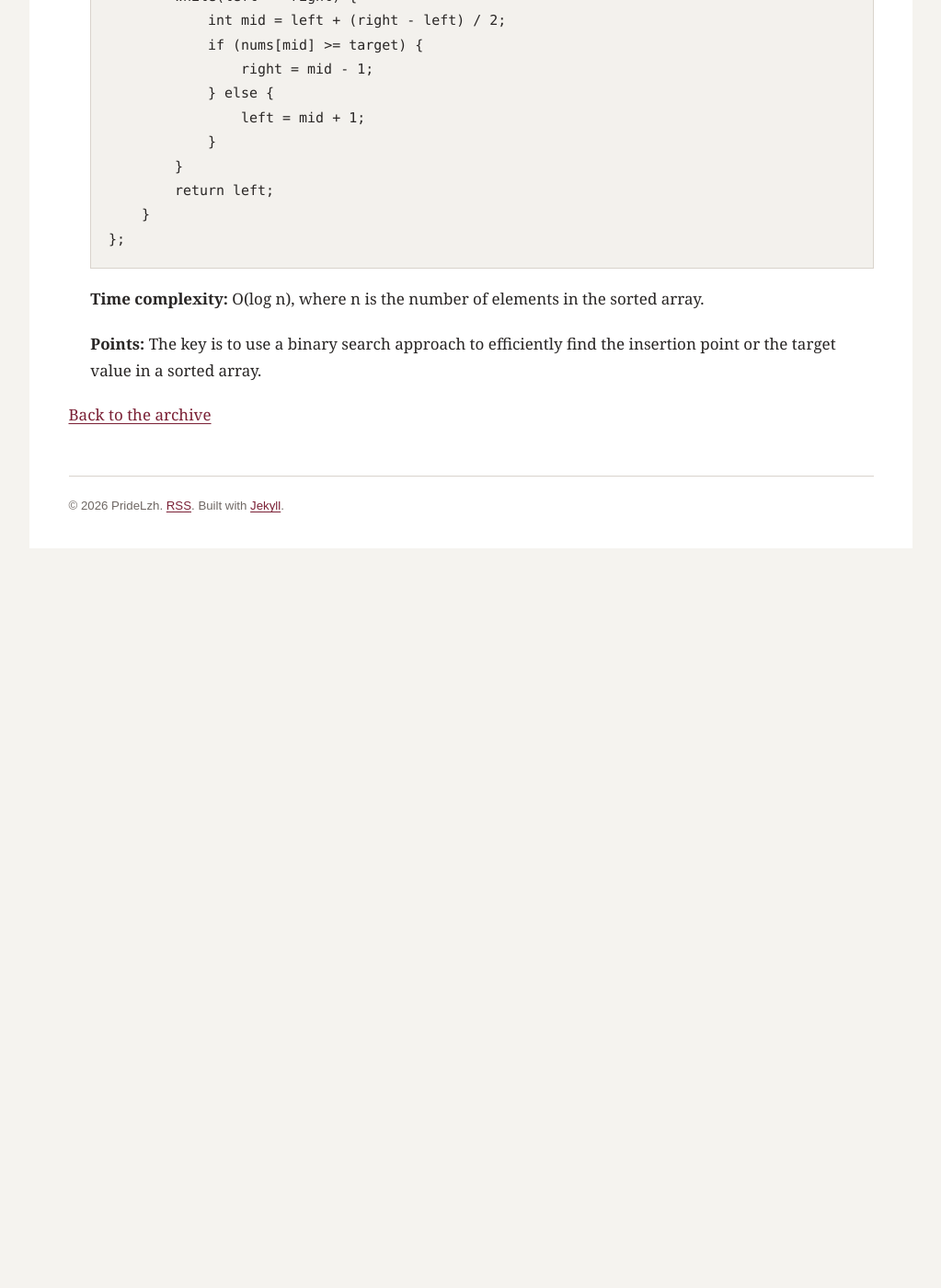
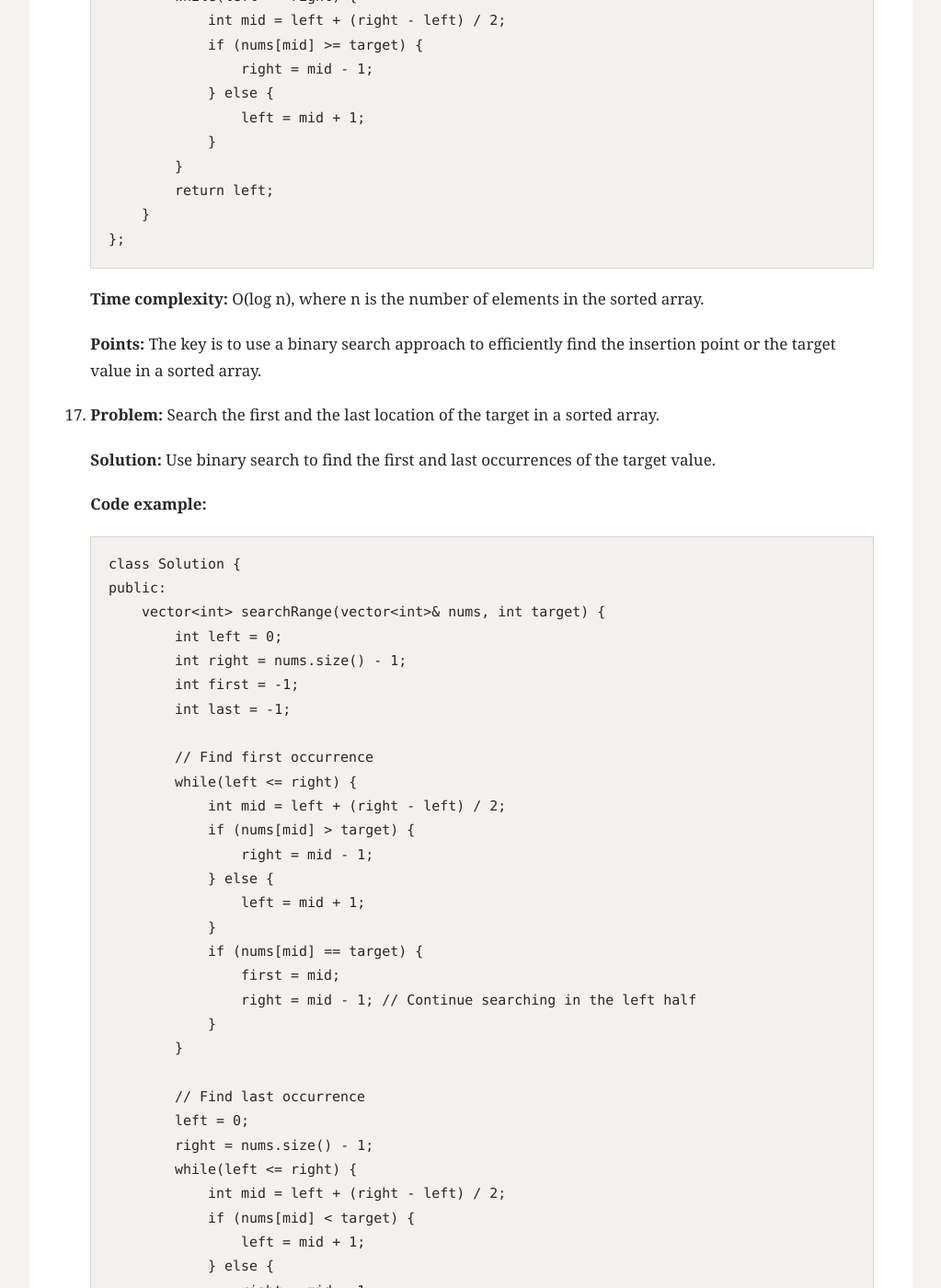
Before and after one commit to pridelzh/pridelzh.github.io, a Jekyll site: the page built from _posts/2026-08-02-record-algorithm-exercise.md, in a window 1280 px wide and 1400 px high, scrolled down 20574 px. Shown: the whole window at 92% size, without its empty margins (128-1151 px from the left). Built offline with Jekyll 4.4.1, drawn with Linux system fonts in a browser that asks for light colours; before the commit the page ends 21204 px from its top, so only the background shows below that; some of the changed text lies outside the part shown.

Commit message:
update 2026-08-02-record-algorithm-exercise.md on 2026/08/06

````diff
--- a/_posts/2026-08-02-record-algorithm-exercise.md
+++ b/_posts/2026-08-02-record-algorithm-exercise.md
@@ -716,3 +716,59 @@ excerpt: "A record of traditional algorithm exercises."
     **Time complexity:** O(log n), where n is the number of elements in the sorted array.
 
     **Points:** The key is to use a binary search approach to efficiently find the insertion point or the target value in a sorted array.
+
+17. **Problem:** Search the first and the last location of the target in a sorted array.
+
+    **Solution:** Use binary search to find the first and last occurrences of the target value.
+
+    **Code example:**
+    ```cpp
+    class Solution {
+    public:
+        vector<int> searchRange(vector<int>& nums, int target) {
+            int left = 0;
+            int right = nums.size() - 1;
+            int first = -1;
+            int last = -1;
+
+            // Find first occurrence
+            while(left <= right) {
+                int mid = left + (right - left) / 2;
+                if (nums[mid] > target) {
+                    right = mid - 1;
+                } else {
+                    left = mid + 1;
+                }
+                if (nums[mid] == target) {
+                    first = mid;
+                    right = mid - 1; // Continue searching in the left half
+                }
+            }
+
+            // Find last occurrence
+            left = 0;
+            right = nums.size() - 1;
+            while(left <= right) {
+                int mid = left + (right - left) / 2;
+                if (nums[mid] < target) {
+                    left = mid + 1;
+                } else {
+                    right = mid - 1;
+                }
+                if (nums[mid] == target) {
+                    last = mid;
+                    left = mid + 1; // Continue searching in the right half
+                }
+            }
+
+            vector<int> result;
+            result.push_back(first);
+            result.push_back(last);
+            return result;
+        }
+    };
+    ```
+
+    **Time complexity:** O(log n), where n is the number of elements in the array.
+
+    **Points:** The key is to use binary search twice to find the first and last occurrences of the target value.
````
